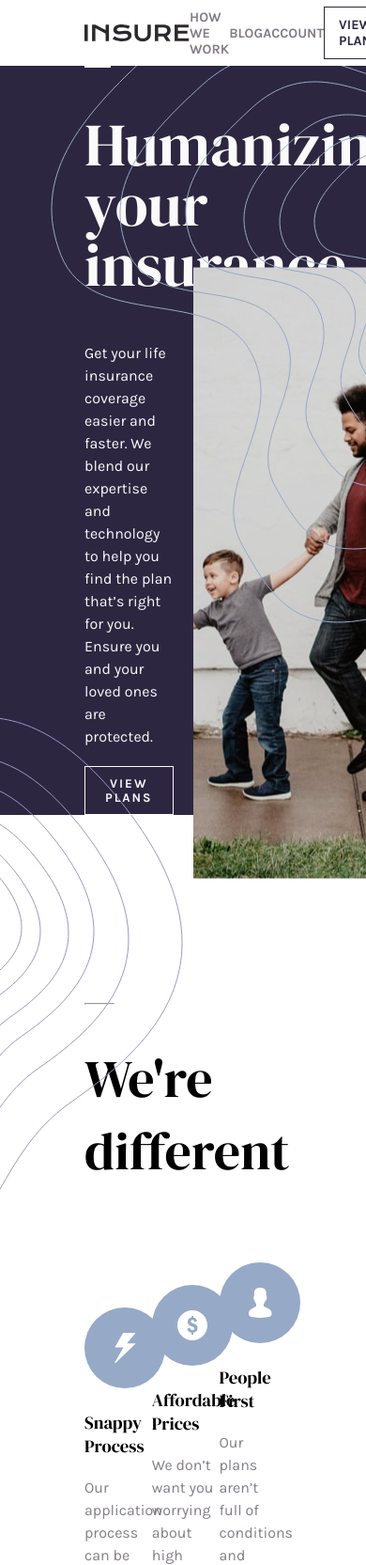
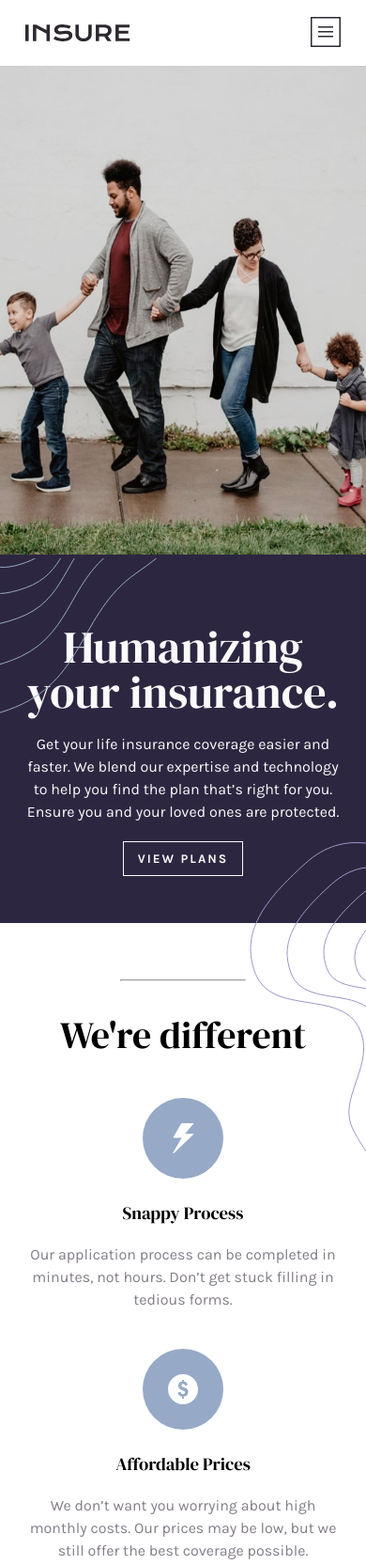
Before and after one commit to Diarrah/FEM-Insure-Landing, a plain HTML site: page index.html in a window 390 px wide. Shown: the top 1665 px of the page at 94% size. Drawn offline with Linux system fonts and the light colour scheme; a script that the page names is missing.

Commit message:
Media Queries

```diff
--- a/styles.css
+++ b/styles.css
@@ -24,7 +24,6 @@ body::after {
     --dark-violet: hsl(256, 26%, 20%);
     --very-dark-violet: hsl(270, 9%, 17%);
     --dark-grayish-violet: hsl(273, 4%, 51%);
-    --grayish-blue: hsl(216, 30%, 68%);
     --very-light-gray: hsl(0, 0%, 98%);
 }
 
@@ -80,7 +79,7 @@ li { list-style: none; }
 .navbar {
     position: relative;
     height: 70px;
-    padding: 0 90px;
+    padding: 0 7vw;
     z-index: 2;
 }
 
@@ -114,7 +113,7 @@ li { list-style: none; }
     position: relative;
     background-color: var(--dark-violet);
     color: var(--very-light-gray);
-    padding: 0px 90px;
+    padding: 0px 7vw;
     margin-bottom: 200px;
 }
 
@@ -146,21 +145,24 @@ li { list-style: none; }
     font-weight: 700;
     text-transform: uppercase;
     letter-spacing: 2px;
-    cursor: pointer;
     padding: 10px 15px;
     border: none;
     border: 1px solid var(--very-light-gray);
     z-index: 5;
 }
 
-.btn:focus { outline: none; }
 .btn:hover {
     background-color: var(--very-light-gray);
     color: var(--dark-violet);
 }
 
+button:focus {
+    cursor: pointer;
+    outline: none;
+}
+
 /* Different */
-.different__section { padding: 0 90px; }
+.different__section { padding: 0 7vw; }
 
 .different-container { padding: 40px 0; }
 
@@ -172,7 +174,7 @@ li { list-style: none; }
     position: relative;
     background-color: var(--dark-violet);
     color: var(--very-light-gray);
-    padding: 0 90px;
+    padding: 0 7vw;
     width: 85%;
     margin: 100px auto;
 }
@@ -195,7 +197,7 @@ li { list-style: none; }
 .footer {
     background-color:var(--very-light-gray);
     position: relative;
-    padding: 30px 90px;
+    padding: 30px 7vw;
 }
 
 .footer::after {
@@ -209,11 +211,11 @@ li { list-style: none; }
 
 .footer .logo { z-index: 2; }
 
-.social-icons { padding: 30px 0; }
+.socials { padding: 30px 0; }
 
 .social-links {
     color: var(--dark-grayish-violet);
-    width: 150px;
+    width: 20%;
     font-size: 140%;
     z-index: 2; }
 .social-links i:hover { color: var(--dark-violet); }
@@ -224,8 +226,145 @@ li { list-style: none; }
 .resource-links {
     display: grid;
     grid-template-columns: repeat(4, 1fr);
+    grid-column-gap: 5%;
     position: relative;
     z-index: 2;
 }
 .resource-links li { padding-bottom: 15px; }
 .resource-links li:hover { text-decoration: underline; }
+
+/* MQs */
+@media screen and (max-width: 940px) {
+    h1 {
+        font-size: 3rem;
+        padding: 35px 0; }
+    h2 { font-size: 2.5rem; }
+
+    .desktop-main-img { width: 432px; height: 520px; }
+}
+
+@media screen and (max-width: 800px) {
+    body::after {
+        background-image: url(images/bg-pattern-intro-right-mobile.svg);
+        background-position: 100% 35%;
+    }
+
+    .mobile__nav { display: block; }
+    .show .hamburger { display: none; }
+    .show .close-out { display: block; }
+    .show .navbar__links { transform: translateX(0); }
+
+    .navbar__links {
+        position: absolute;
+        flex-direction: column;
+        justify-content: start;
+        text-align: center;
+        background-color: var(--dark-violet);
+        color: var(--very-light-gray);
+        left: 0; top: 70px;
+        height: calc(100vh - 70px);
+        width: 100%;
+        padding-top: 15vh;
+        transform: translateX(100%);
+        transition: 0.8s ease;
+    }
+
+    .navbar__links::after {
+        content: '';
+        position: absolute;
+        top: 0; bottom: 0; right: 0; left: 0;
+        background-image: url(images/bg-pattern-mobile-nav.svg);
+        background-size: contain;
+        background-position: bottom center;
+        background-repeat: no-repeat;
+        z-index: -1;
+    }
+
+    .navbar__links li { padding-bottom: 5vh; }
+    .navbar__links li:last-of-type {
+        color: var(--very-light-gray);
+        border: 1px solid var(--very-light-gray);
+        width: 95%;
+    }
+
+    .different-container,
+    .banner,
+    .socials { flex-direction: column; }
+
+    .header,
+    .different__section,
+    .banner,
+    .resource-links { text-align: center; }
+
+    .header-content,
+    .img-container { max-width: 100%; }
+
+    .header {
+        flex-direction: column-reverse;
+        margin-bottom: 70px;
+        padding: 0; }
+    .header::after { background-image: url(none); }
+
+    .header hr { display: none; }
+
+    h1 { padding: 20px 0; }
+    h2 {
+        padding: 0;
+        width: 100%; }
+
+    .header-content {
+        position: relative;
+        padding: 50px 20px;
+    }
+
+    .header-content::after {
+        content: '';
+        position: absolute;
+        top: 0; bottom: 0; left: 0; right: 0;
+        background-image: url(images/bg-pattern-intro-left-mobile.svg);
+        background-position: top left;
+        background-repeat: no-repeat;
+    }
+
+    .desktop-main-img {
+        transform: translateY(0%);
+        margin-top: 0px;
+        width: 100vw;
+    }
+
+    .different__section { padding: 20px 7vw; }
+    .different__section hr {
+        margin: auto;
+        width: 40%;
+        transform: translateY(-30px);
+    }
+
+    .difference {
+        margin-bottom: 40px;
+        width: 100%; }
+    .difference:last-of-type { margin-bottom: 0; }
+
+    .banner {
+        margin: 50px auto;
+        padding: 20px 7vw; }
+    .banner::after { background-image: url(images/bg-pattern-how-we-work-mobile.svg); }
+
+    .banner h2 {
+        width: 100%;
+        font-size: 2rem;
+        padding: 20px 0;
+    }
+
+    .footer { padding: 15px 0; }
+    .footer::after { background-image: url(images/bg-pattern-footer-mobile.svg); }
+
+    .social-links {
+        width: 35%;
+        padding-top: 20px;
+    }
+
+    .resource-links {
+        grid-template-columns: 1fr 1fr;
+        grid-template-rows: 1fr 1fr; }
+     .resource-links a { font-weight: 400; }
+}
```
